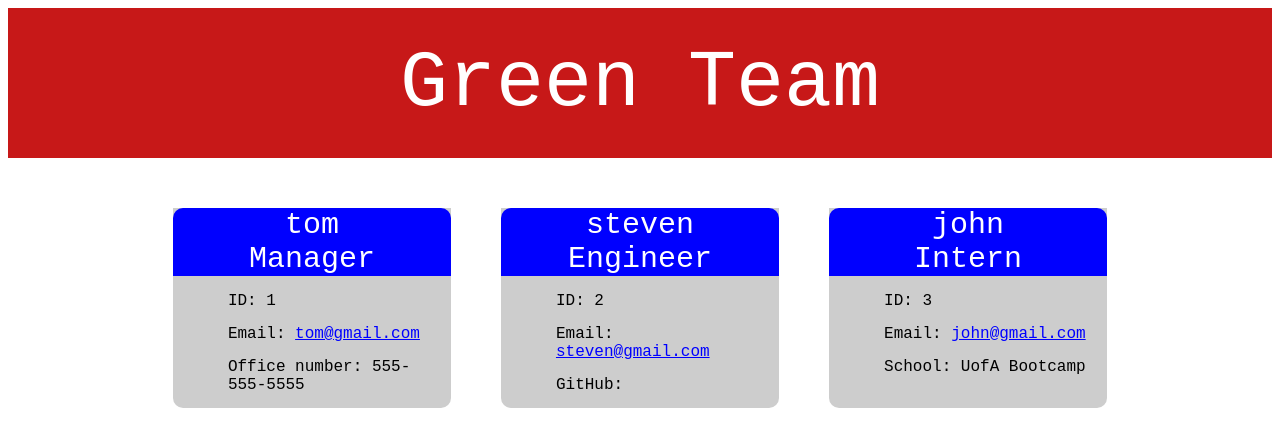
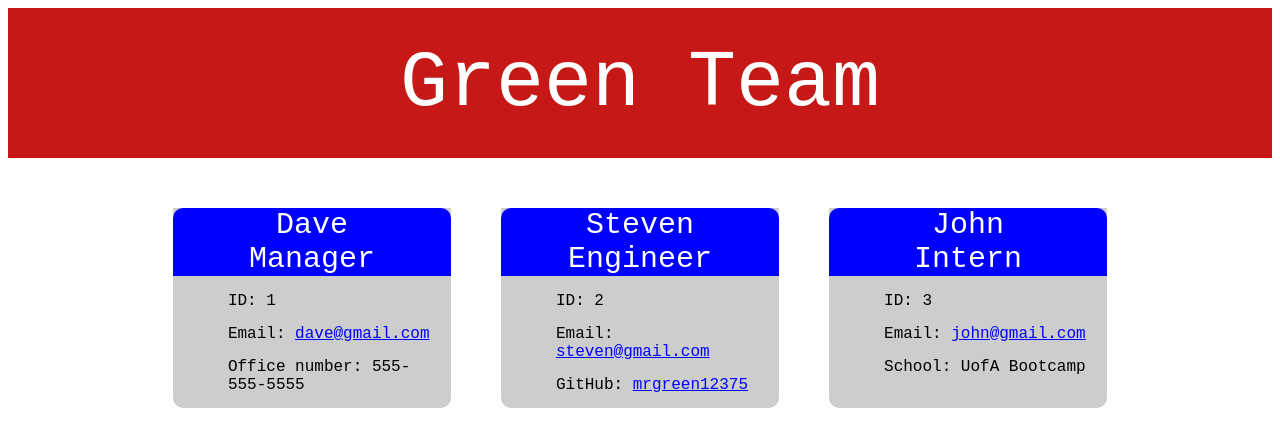
Before and after one commit to mrgreen12375/green-team-generator, a website: page dist/index.html in a window 1280 px wide. Drawn offline with Linux system fonts and the light colour scheme.

Commit message:
updated generator

```diff
--- a/dist/index.html
+++ b/dist/index.html
@@ -11,25 +11,25 @@
     <header>Green Team</header>
     <body>
         <main><section>
-            <div class="nameTitle">tom<span>Manager</span></div>
+            <div class="nameTitle">Dave<span>Manager</span></div>
             <div>
                 <ul>
                     <li>ID: 1</li>
-                    <li>Email: <a href='mailto:tom@gmail.com'>tom@gmail.com</a></li>
+                    <li>Email: <a href='mailto:dave@gmail.com'>dave@gmail.com</a></li>
                     <li>Office number: 555-555-5555</li>
                 </ul>
             </div>
         </section><section>
-            <div class="nameTitle">steven<span>Engineer</span></div>
+            <div class="nameTitle">Steven<span>Engineer</span></div>
             <div>
                 <ul>
                     <li>ID: 2</li>
                     <li>Email: <a href='mailto:steven@gmail.com'>steven@gmail.com</a></li>
-                    <li>GitHub: <a href="https://www.github.com/" target="_blank"></a></li>
+                    <li>GitHub: <a href="https://www.github.com/mrgreen12375" target="_blank">mrgreen12375</a></li>
                 </ul>
             </div>
         </section><section>
-            <div class="nameTitle">john<span>Intern</span></div>
+            <div class="nameTitle">John<span>Intern</span></div>
             <div>
                 <ul>
                     <li>ID: 3</li>
```
